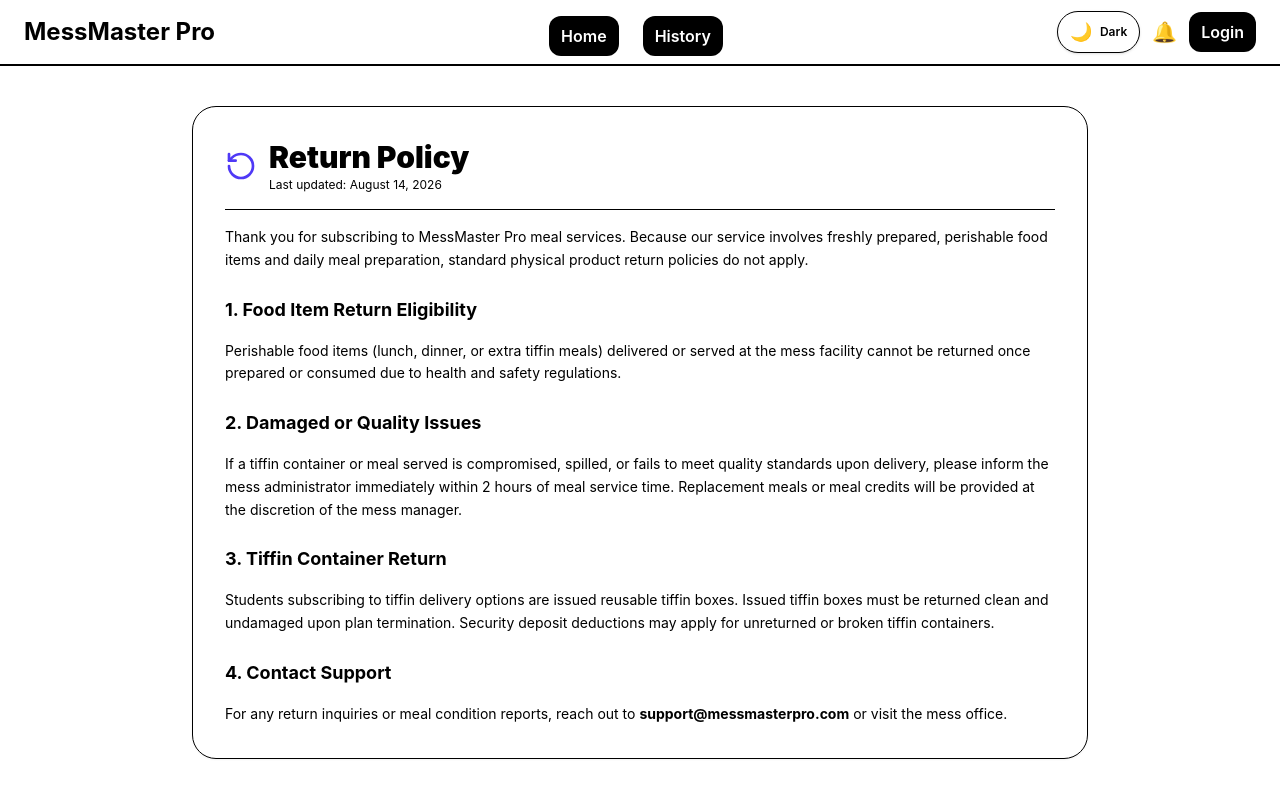
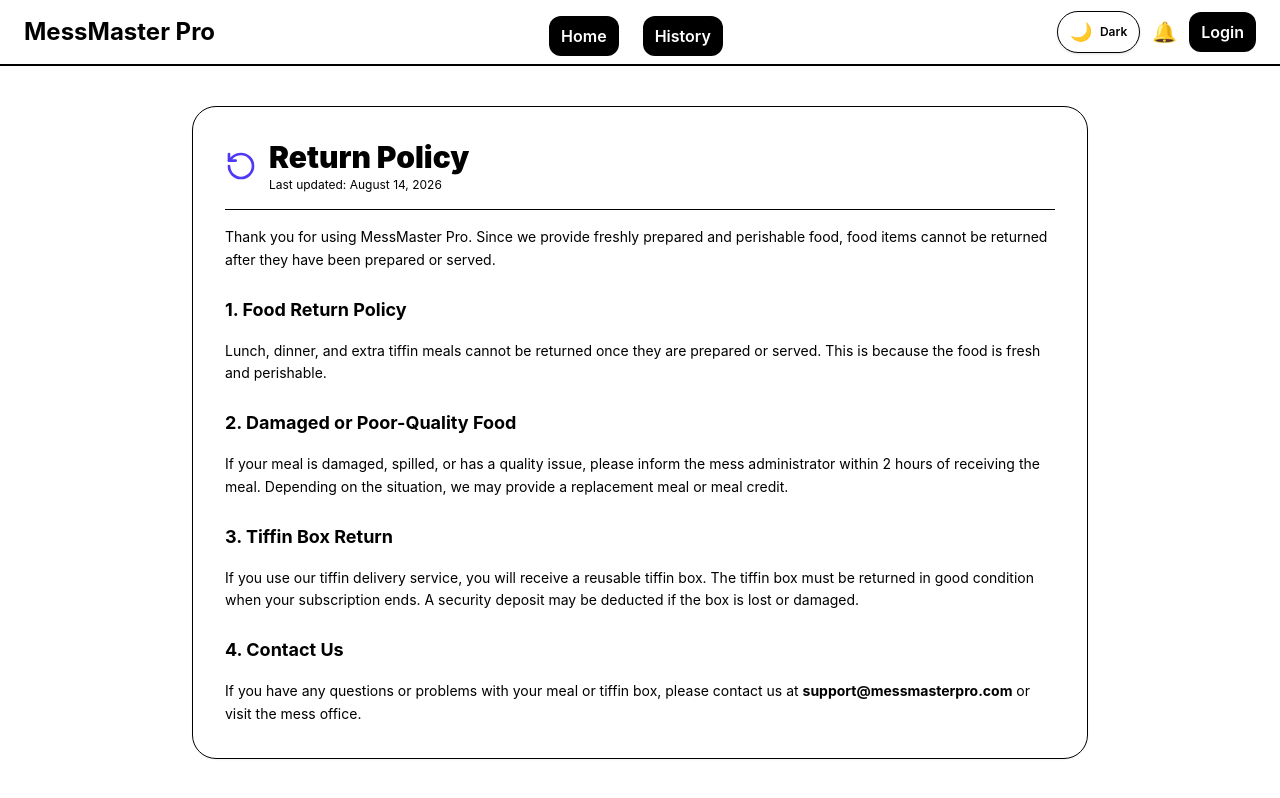
Before and after one commit to Abhishekshirsath0/Mess-Management-System, a React (Vite) app in the folder frontend/: page /return-policy in a window 1280 px wide. Built offline with nearby package versions, Linux system fonts and the light colour scheme.

Commit message:
return policy update

```diff
--- a/frontend/src/components/common/ReturnPolicy.jsx
+++ b/frontend/src/components/common/ReturnPolicy.jsx
@@ -5,33 +5,44 @@
   return (
     <PolicyPageLayout icon={RotateCcw} title="Return Policy">
       <p>
-        Thank you for subscribing to MessMaster Pro meal services. Because our service involves freshly prepared,
-        perishable food items and daily meal preparation, standard physical product return policies do not apply.
+        Thank you for using MessMaster Pro. Since we provide freshly prepared
+        and perishable food, food items cannot be returned after they have been
+        prepared or served.
       </p>
 
-      <h2 className="text-lg font-bold text-gray-900 dark:text-white pt-2">1. Food Item Return Eligibility</h2>
+      <h2 className="text-lg font-bold text-gray-900 dark:text-white pt-2">
+        1. Food Return Policy
+      </h2>
       <p>
-        Perishable food items (lunch, dinner, or extra tiffin meals) delivered or served at the mess facility cannot be
-        returned once prepared or consumed due to health and safety regulations.
+        Lunch, dinner, and extra tiffin meals cannot be returned once they are
+        prepared or served. This is because the food is fresh and perishable.
       </p>
 
-      <h2 className="text-lg font-bold text-gray-900 dark:text-white pt-2">2. Damaged or Quality Issues</h2>
+      <h2 className="text-lg font-bold text-gray-900 dark:text-white pt-2">
+        2. Damaged or Poor-Quality Food
+      </h2>
       <p>
-        If a tiffin container or meal served is compromised, spilled, or fails to meet quality standards upon delivery,
-        please inform the mess administrator immediately within 2 hours of meal service time. Replacement meals or meal
-        credits will be provided at the discretion of the mess manager.
+        If your meal is damaged, spilled, or has a quality issue, please inform
+        the mess administrator within 2 hours of receiving the meal. Depending
+        on the situation, we may provide a replacement meal or meal credit.
       </p>
 
-      <h2 className="text-lg font-bold text-gray-900 dark:text-white pt-2">3. Tiffin Container Return</h2>
+      <h2 className="text-lg font-bold text-gray-900 dark:text-white pt-2">
+        3. Tiffin Box Return
+      </h2>
       <p>
-        Students subscribing to tiffin delivery options are issued reusable tiffin boxes. Issued tiffin boxes must be
-        returned clean and undamaged upon plan termination. Security deposit deductions may apply for unreturned or
-        broken tiffin containers.
+        If you use our tiffin delivery service, you will receive a reusable
+        tiffin box. The tiffin box must be returned in good condition when your
+        subscription ends. A security deposit may be deducted if the box is
+        lost or damaged.
       </p>
 
-      <h2 className="text-lg font-bold text-gray-900 dark:text-white pt-2">4. Contact Support</h2>
+      <h2 className="text-lg font-bold text-gray-900 dark:text-white pt-2">
+        4. Contact Us
+      </h2>
       <p>
-        For any return inquiries or meal condition reports, reach out to <b>support@messmasterpro.com</b> or visit the
+        If you have any questions or problems with your meal or tiffin box,
+        please contact us at <b>support@messmasterpro.com</b> or visit the
         mess office.
       </p>
     </PolicyPageLayout>
```
